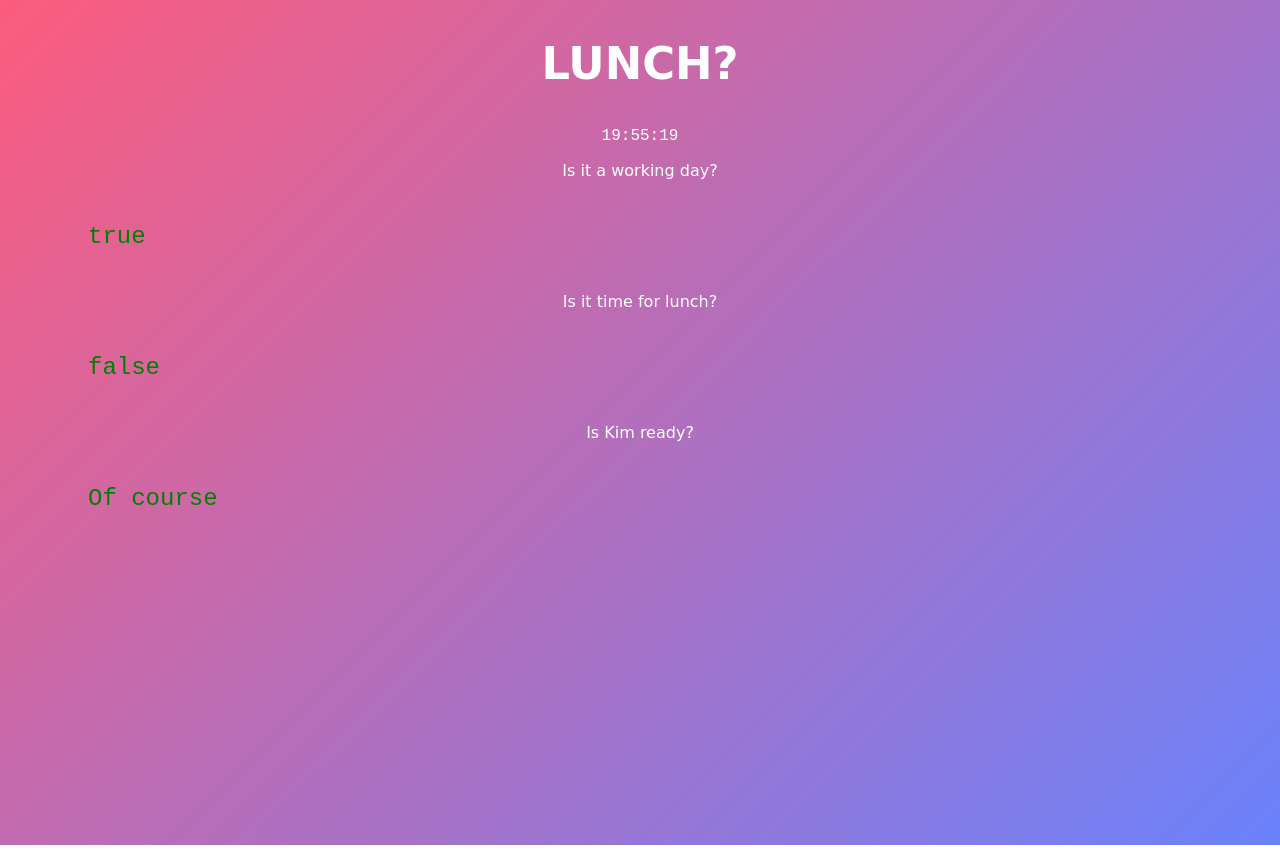
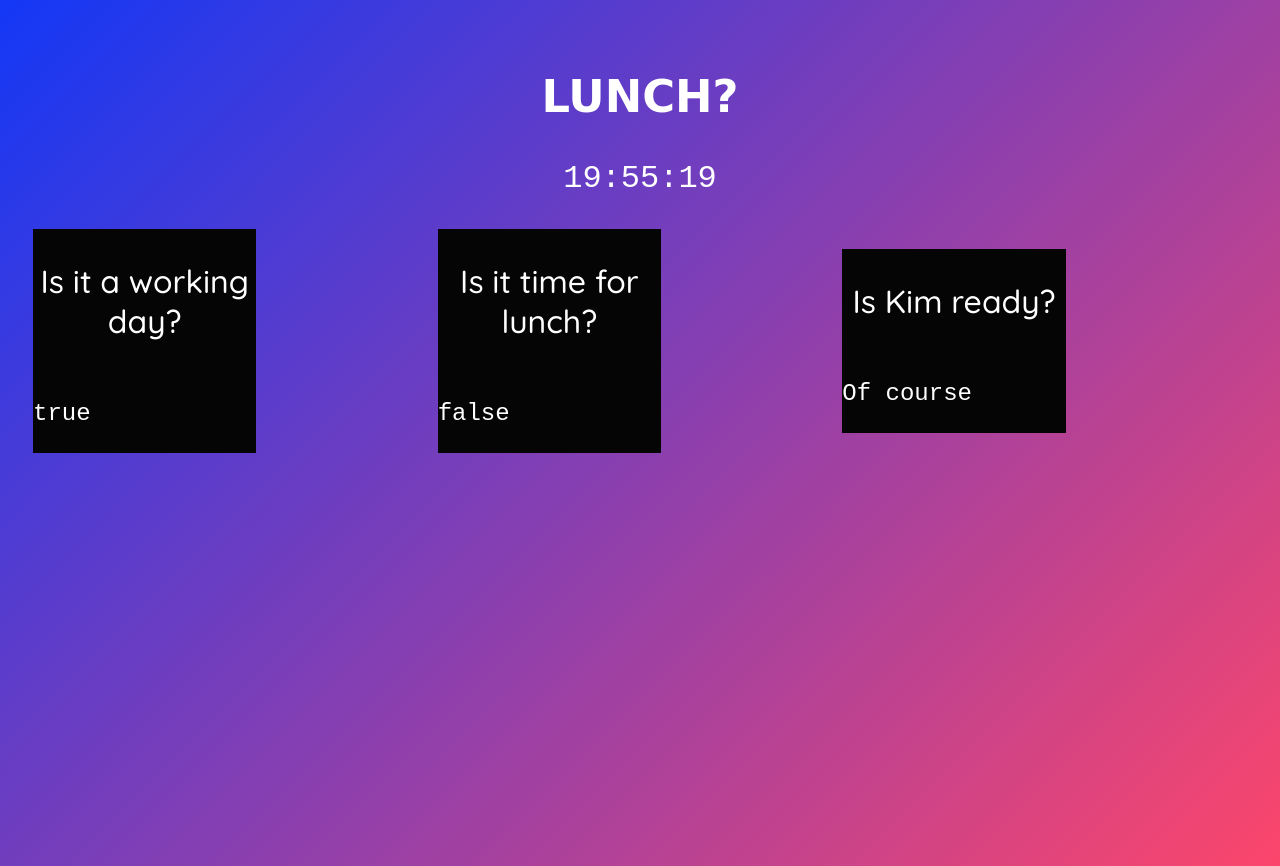
Before and after one commit to TheFatKid/lunch, a plain HTML site: page index.html in a window 1280 px wide. Before the commit the page ends 845 px from the top, so only its background shows below. Drawn offline with Linux system fonts and the light colour scheme; a web font is replaced by a local one.

Commit message:
Update lunch.css

```diff
--- a/lunch.css
+++ b/lunch.css
@@ -1,26 +1,48 @@
 body {
+    padding: 25px;
     min-height: 100vh;
     background-size: cover;
-    padding: 0rem 5rem;
     font-family: Helvetica;
     color: white;
-    background: linear-gradient(135deg, #FC5C7D 0%, #6A82FB 100%);
+    background: linear-gradient(135deg, #1338f6 0%, #fc466b 100%);
     font-family: 'Sansita Swashed', cursive;
     text-align: center;
     }
     timer {
       font-family: 'Courier New', Courier, monospace;
+      font-size: 2rem;
+    }
+    weekday {
+      font-size: 1.5rem;
+
     }
 
-    question {
+    questions {
       display: flex;
       align-items: center;
       justify-content: space-between;
       min-height: 10vh;
       font-family: 'Quicksand', sans-serif;
       text-align: center;
+      font-size: 2rem;
+      ;
+    }
+   /* question1 {
 
+      padding:16px 31px;
+      background-color: black;
     }
+
+    question2 {
+      padding:16px 31px;
+      background-color: black;
+    }
+
+    question3 {
+      padding:16px 31px;
+      background-color: black;
+    }*/
+
     answer {
       display: flex;
       align-items: center;
@@ -28,10 +50,43 @@ body {
       min-height: 10vh;
       font-size: 1.5rem;
       font-family: 'Courier New', Courier, monospace;
-      color: green;
+      color: white;
       text-align: center;
     }
 
     .big-text {
     font-size: 2.8rem;
     }
+    /*-=-=-=-=-=-=-=-=-=-=-=- */
+/* Column Grids */
+/*-=-=-=-=-=-=-=-=-=-=-=- */
+
+.col_half { width: 49%; }
+.col_third { width: 32%; }
+.col_fourth { width: 23.5%; }
+.col_fifth { width: 18.4%; }
+.col_sixth { width: 15%; }
+.col_three_fourth { width: 74.5%;}
+.col_twothird{ width: 66%;}
+.col_half,
+.col_third,
+.col_twothird,
+.col_fourth,
+.col_three_fourth,
+.col_fifth{
+	position: relative;
+	display:inline;
+	display: inline-block;
+	/*float: left;*/
+	margin-right: 2%;
+    margin-bottom: 20px;
+    background-color:#040504;
+}
+.end { margin-right: 0 !important; }
+/* Column Grids End */
+
+.wrapper { width: 980px; margin: 30px auto; position: relative;}
+.counter { background-color: #ffffff; padding: 20px 0; border-radius: 5px;}
+.count-title { font-size: 40px; font-weight: normal;  margin-top: 10px; margin-bottom: 0; text-align: center; }
+.count-text { font-size: 13px; font-weight: normal;  margin-top: 10px; margin-bottom: 0; text-align: center; }
+.fa-2x { margin: 0 auto; float: none; display: table; color: #4ad1e5; }
```
